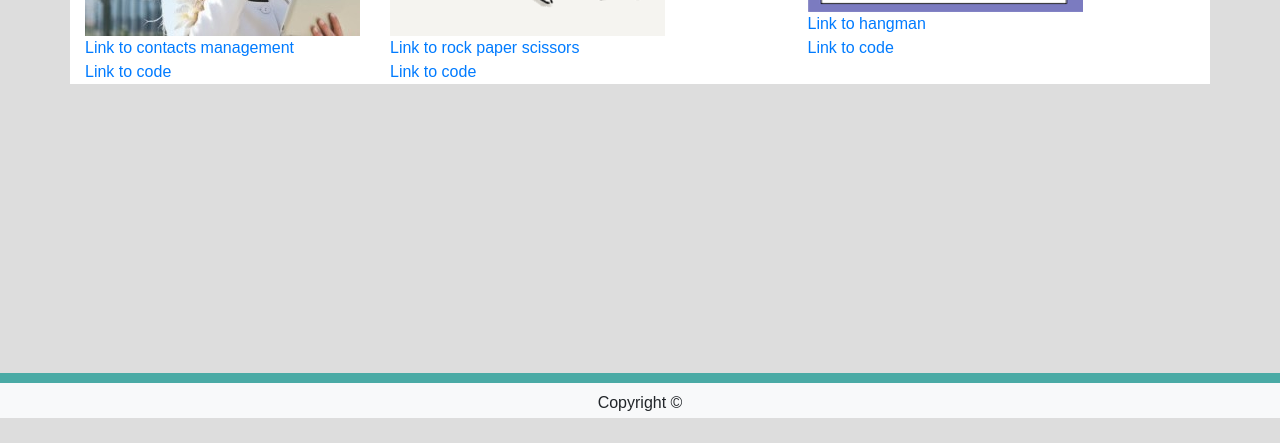
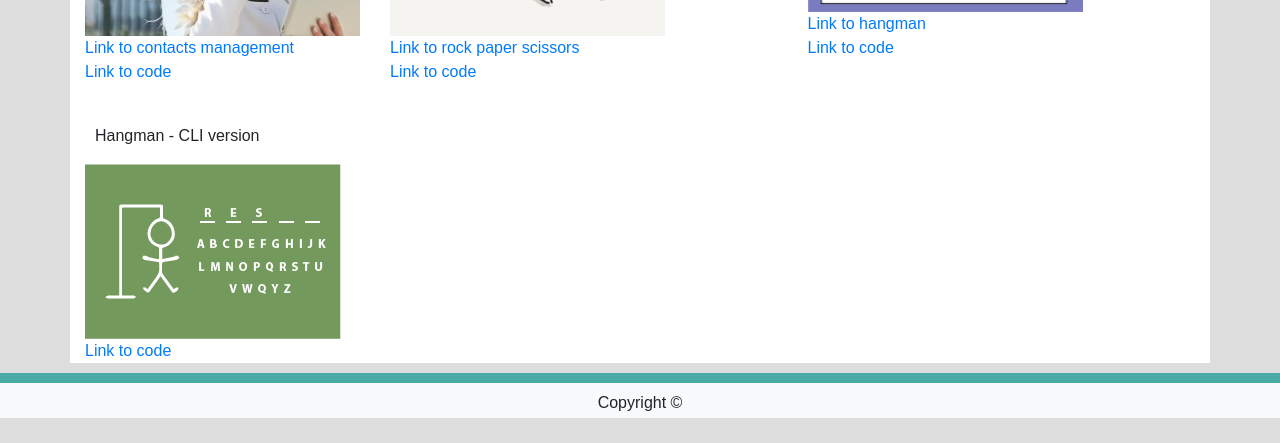
Before and after one commit to rgbyford/Bootstrap-Portfolio, a plain HTML site: page portfolio.html in a window 1280 px wide. Shown: the part 382-825 px from the top of the page. Before the commit the page ends 800 px from the top, so only its background shows below. Drawn offline with nearby package versions, Linux system fonts and the light colour scheme.

Commit message:
added CLI Hangman

```diff
--- a/portfolio.html
+++ b/portfolio.html
@@ -95,6 +95,15 @@
                     </div>
                 </div>
             </div>
+            <div class="col">
+                <div class="tbl-stuff">
+                    <p class="describe-text">Hangman - CLI version</p>
+                    <img class="img-responsive" src="assets/images/hangman2.png">
+                    <div class="tbltxt">
+                        <a href="https://github.com/rgbyford/word-guess-2/">Link to code</a>
+                    </div>
+                </div>
+            </div>
         </div>
     </div>
     <footer class="footer-classic fixed-bottom text-center bg-light">
```
Also changed, not shown: assets/images/hangman2.png (added).
